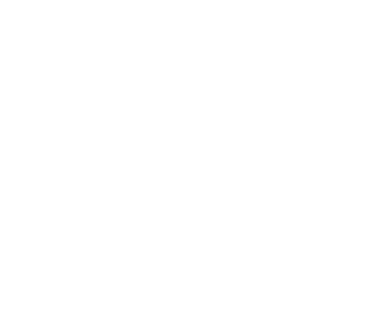
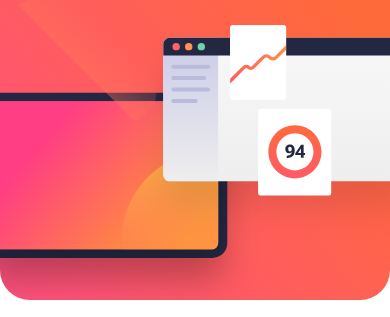
Before and after one commit to witharsh/newsletter-signup-with-success-email, a plain HTML site: page index.html in a window 390 px wide. Shown: the top 317 px of the page. Drawn offline with nearby package versions, Linux system fonts and the light colour scheme; the site is published under a folder, as on GitHub Pages, so addresses that start at the root find nothing.

Commit message:
Update style.css

```diff
--- a/assets/style.css
+++ b/assets/style.css
@@ -300,7 +300,7 @@ input:hover {
     background-repeat: no-repeat;
     justify-content: center;
     height: 40%;
-    background-image: url(/assets/images/illustration-sign-up-mobile.svg);
+    background-image: url(images/illustration-sign-up-mobile.svg);
     border-bottom-left-radius: 30px;
     border-bottom-right-radius: 30px;
   }
```
